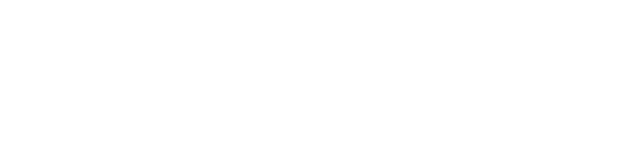
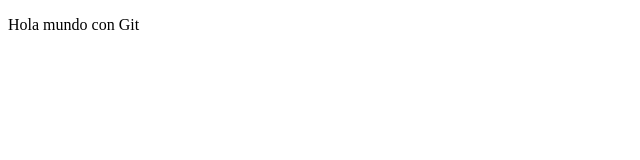
Before and after one commit to edilyrosa/git-proyecto, a plain HTML site: page index.html in a window 1280 px wide. Shown: the whole page, without its empty margins (0-640 px from the left). Drawn offline with Linux system fonts and the light colour scheme.

Commit message:
commit desde VS code

```diff
--- a/index.html
+++ b/index.html
@@ -9,7 +9,9 @@
 </head>
 
 <body>
-
+  <div>
+    <p>Hola mundo con Git</p>
+  </div>
 </body>
 
 </html>
```
Also changed, not shown: 1 other file.
